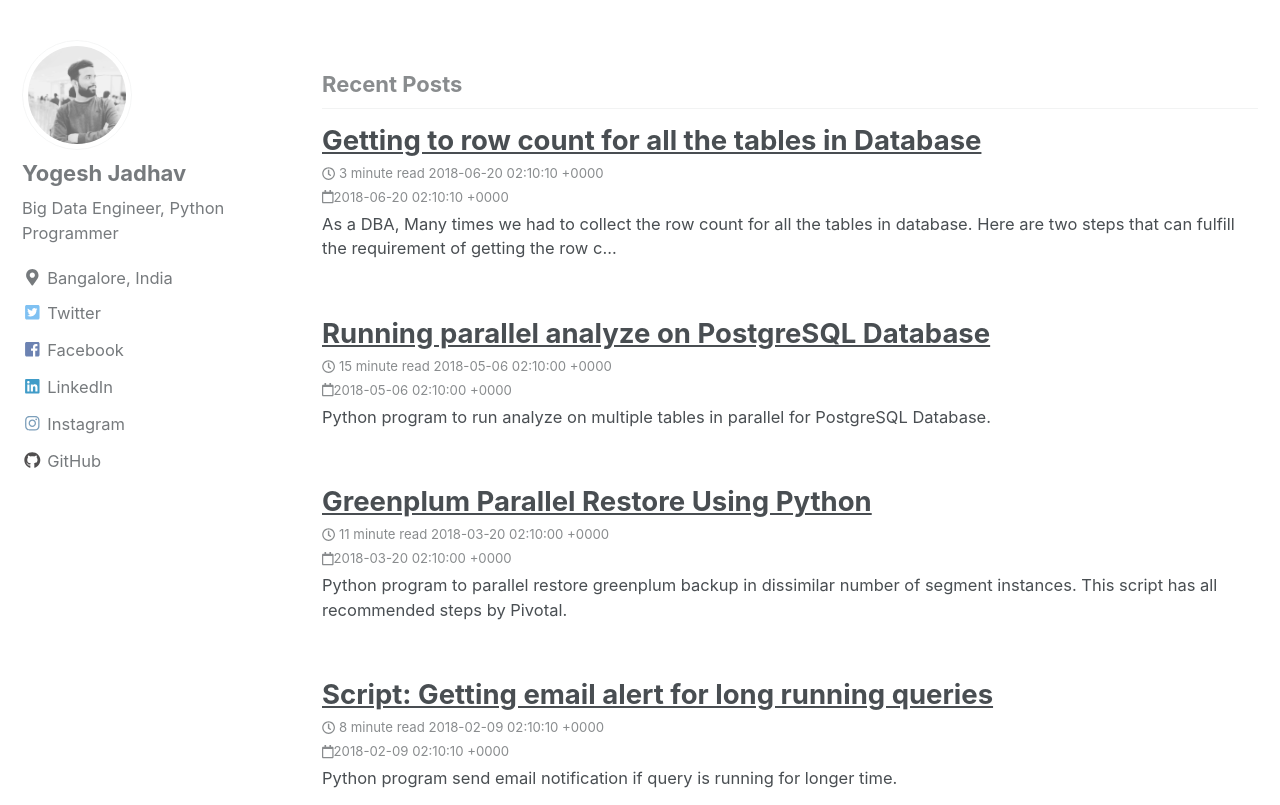
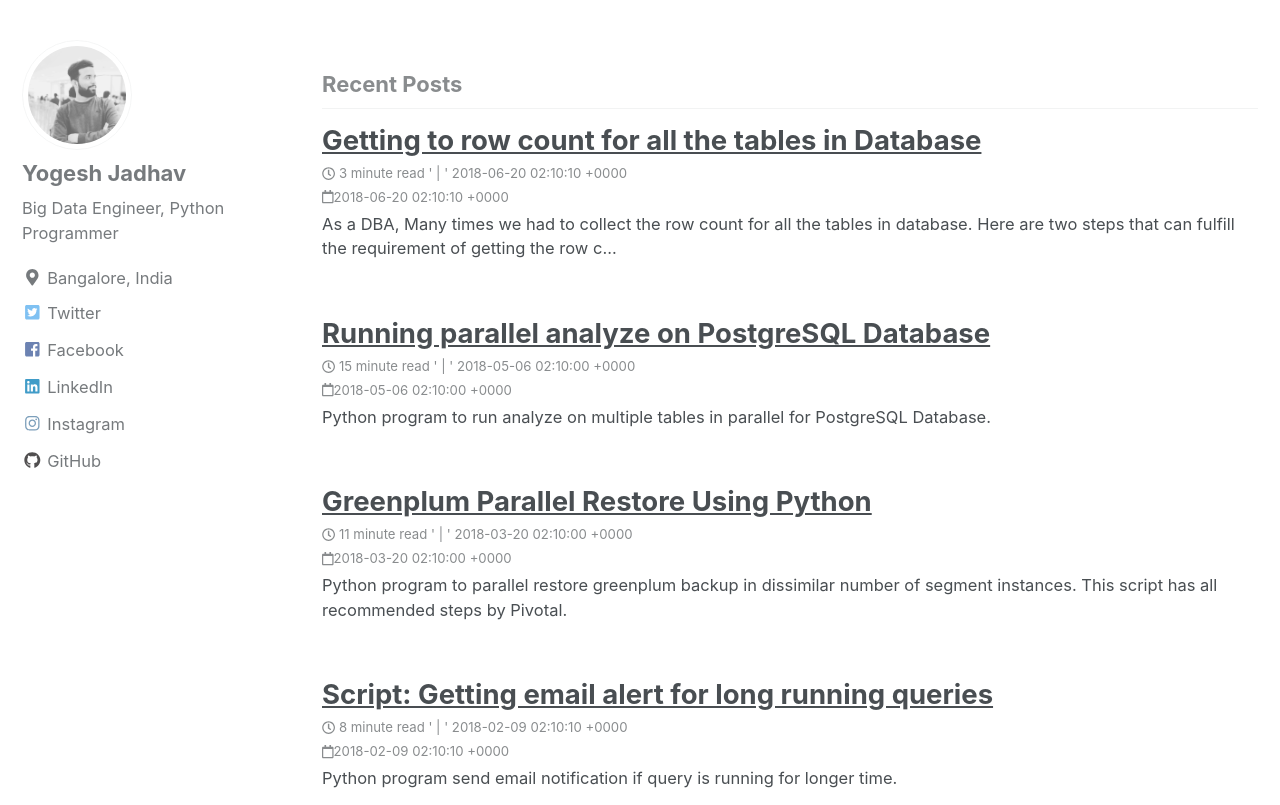
Before and after one commit to pgyogesh/blog, a Jekyll site: the page built from index.html, in a window 1280 px wide and 900 px high, scrolled down 409 px, cut to the strip 95-900 px from the top of the window. Built offline with Jekyll 4.4.1, drawn with Linux system fonts in a browser that asks for light colours; nearby versions of some CDN libraries; the list of posts is cut into pages by our own code; comment, search, counter and statistics services are not loaded; a style sheet for code colours, icons or effects is not loaded; some of the changed text lies outside the part shown.

Commit message:
Update archive-single.html

```diff
--- a/_includes/archive-single.html
+++ b/_includes/archive-single.html
@@ -31,7 +31,7 @@
       {% endif %}
     </h2>
     {% if post.read_time %}
-      <p class="page__meta"><i class="far fa-clock" aria-hidden="true"></i> {% include read-time.html %} {{ post.date }}</p>
+      <p class="page__meta"><i class="far fa-clock" aria-hidden="true"></i> {% include read-time.html %} ' | '  {{ post.date }}</p>
     {% endif %}
       <p class="page__meta"><i class="far fa-calendar" aria-hidden="true"></i>{{ post.date }} </p>
     {% if post.excerpt %}<p class="archive__item-excerpt" itemprop="description">{{ post.excerpt | markdownify | strip_html | truncate: 160 }}</p>{% endif %}
```
